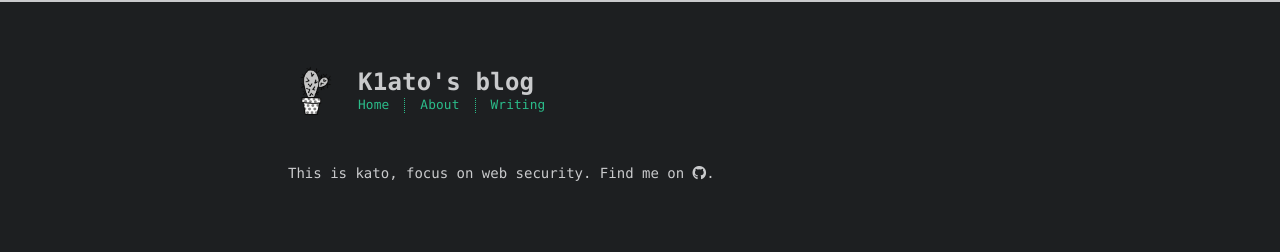
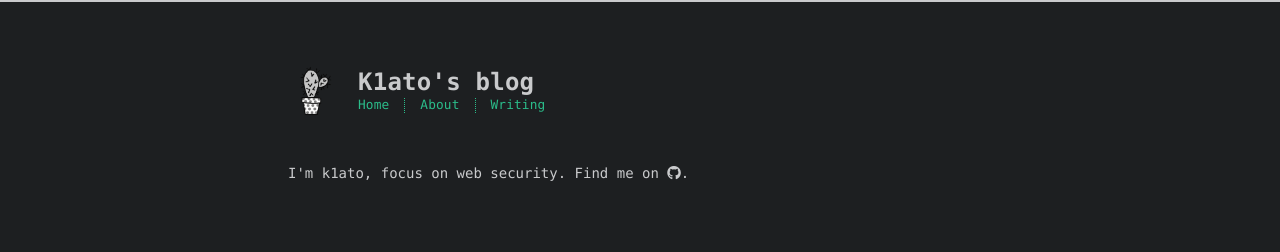
Before and after one commit to k1ato/k1ato.github.io, a plain HTML site: page index.html in a window 1280 px wide. Shown: the top 252 px of the page. Drawn offline with nearby package versions, Linux system fonts and the light colour scheme; a web font is replaced by a local one.

Commit message:
Site updated: 2024-02-19 19:49:34

```diff
--- a/index.html
+++ b/index.html
@@ -89,7 +89,7 @@
 
 
     <p>
-      This is kato, focus on web security. Find me on
+      I&#39;m k1ato, focus on web security. Find me on
 
 
 
```
